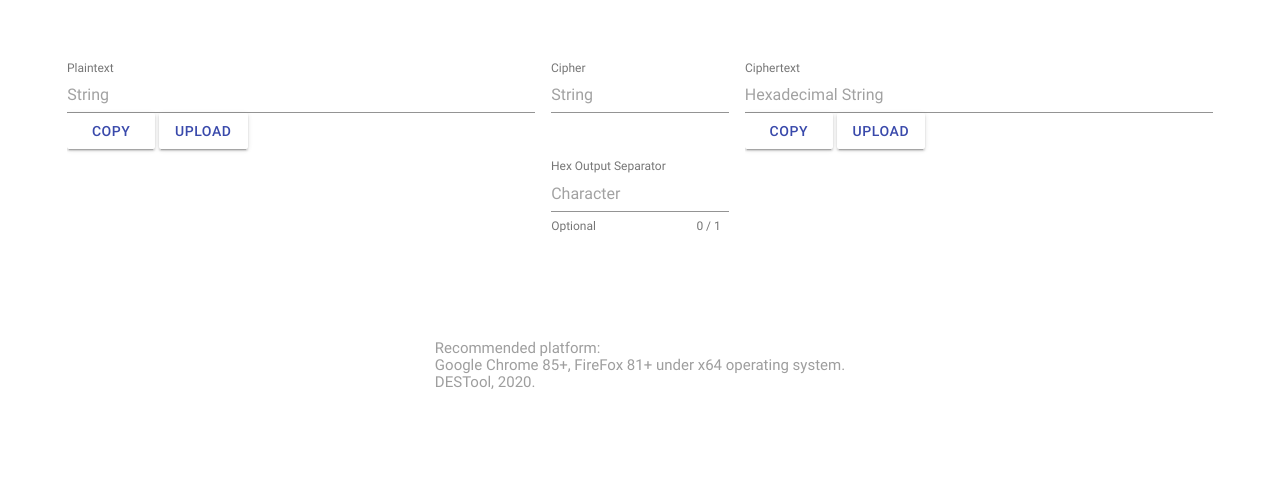
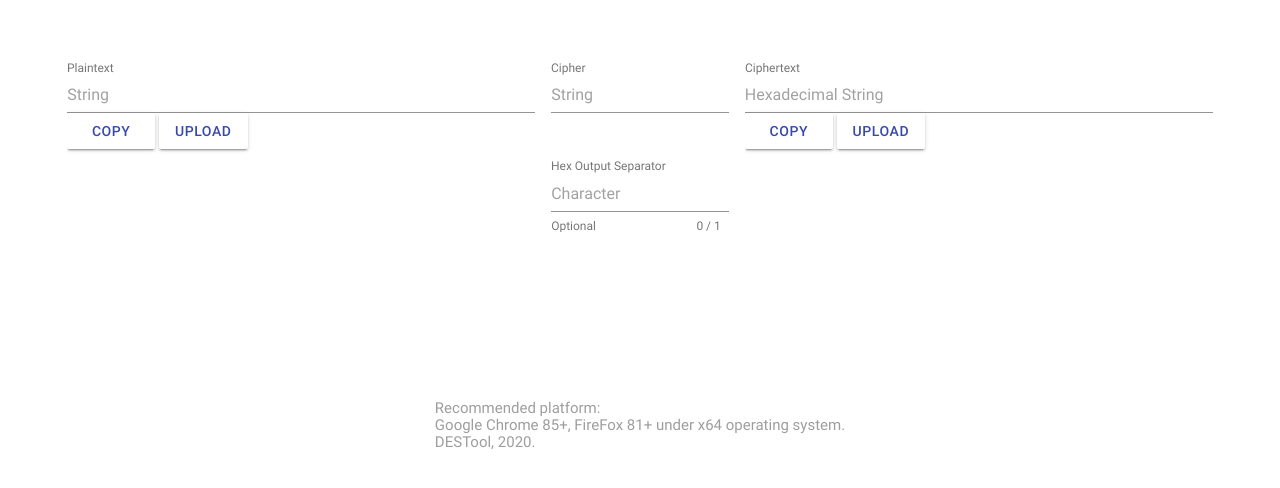
Before and after one commit to nonPointer/DESTool, a plain HTML site: page index.html in a window 1280 px wide. Shown: the part 134-622 px from the top of the page. Drawn offline with Linux system fonts and the light colour scheme.

Commit message:
feat: improve ui

```diff
--- a/static/css/custom.css
+++ b/static/css/custom.css
@@ -8,7 +8,7 @@ main {
 }
 
 .mdui-bottom-nav {
-    margin-top: 100px;
+    margin-top: 160px;
 }
 
 input[type=file] {
```
